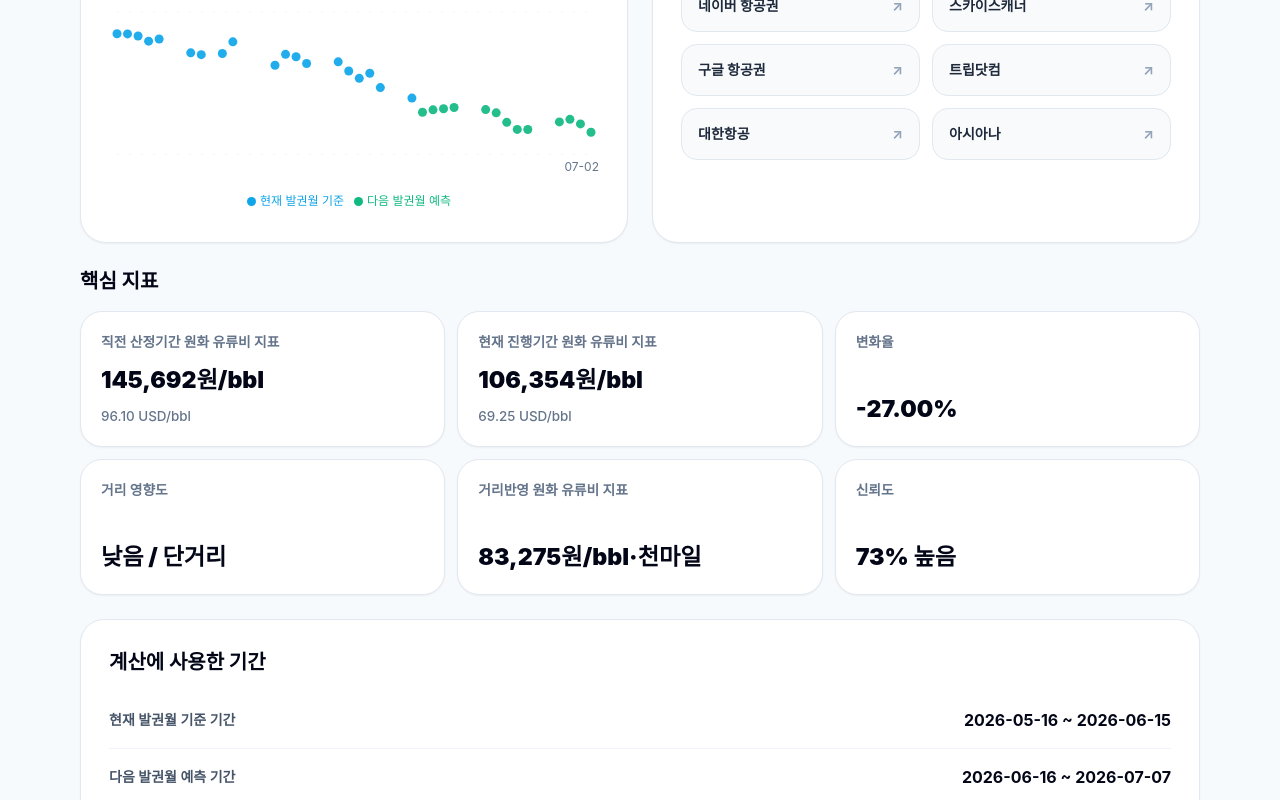
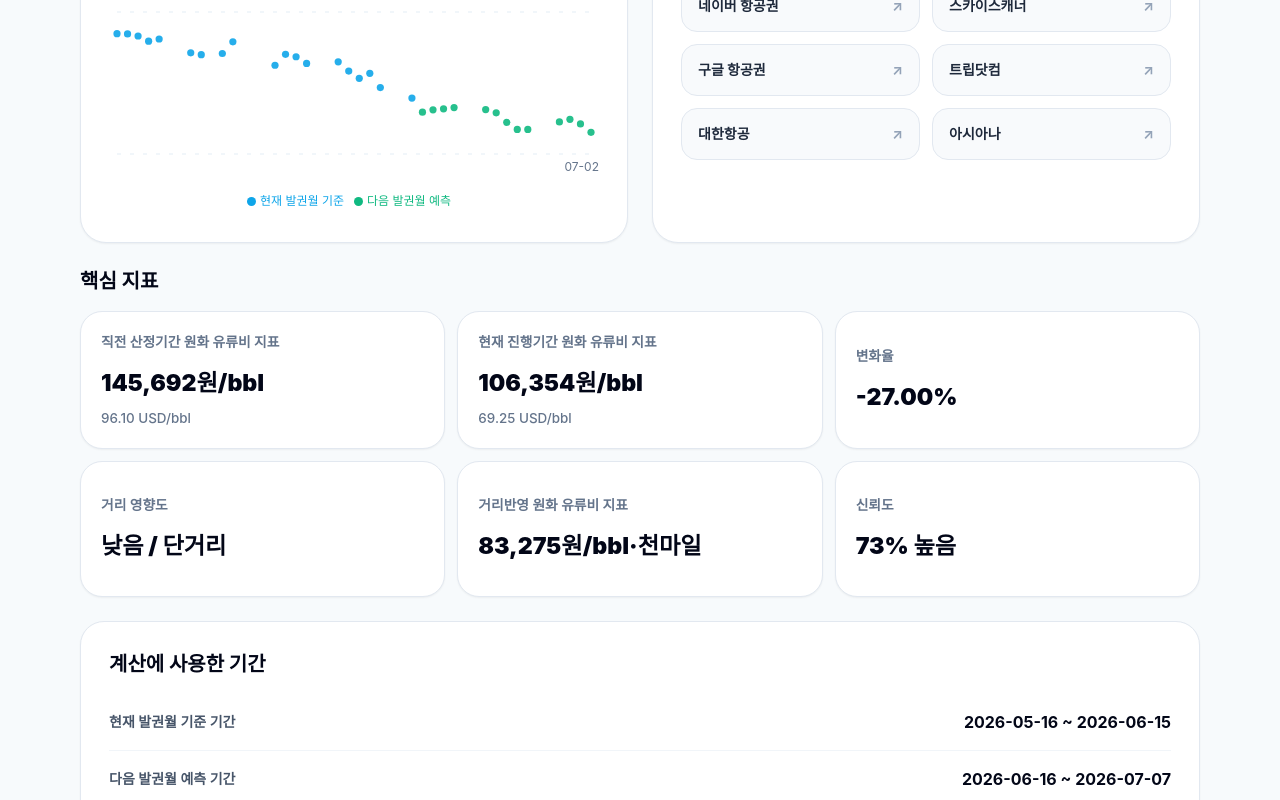
Before and after one commit to day27N/0708, a Next.js app: page / in a window 1280 px wide. Shown: the part 1310-2110 px from the top of the page. Built offline with nearby package versions, Linux system fonts and the light colour scheme.

Commit message:
Polish chart guides and metric alignment

```diff
--- a/src/components/KeyMetrics.tsx
+++ b/src/components/KeyMetrics.tsx
@@ -19,9 +19,9 @@ type MetricItem = {
 
 function MetricCard({ label, value, sub }: MetricItem) {
   return (
-    <div className="flex min-h-[136px] min-w-0 flex-col justify-between rounded-[22px] border border-slate-200 bg-white p-5 shadow-sm">
+    <div className="flex min-h-[136px] min-w-0 flex-col justify-center rounded-[22px] border border-slate-200 bg-white p-5 shadow-sm">
       <div className="break-keep text-[0.86rem] font-semibold leading-5 text-slate-500">{label}</div>
-      <div className="mt-3 break-keep text-[1.28rem] font-black leading-snug text-slate-950 sm:text-[1.45rem]">
+      <div className="mt-4 break-keep text-[1.28rem] font-black leading-snug text-slate-950 sm:text-[1.45rem]">
         <span className="whitespace-normal">{value}</span>
       </div>
       {sub ? <div className="mt-2 whitespace-nowrap text-[0.84rem] font-medium text-slate-500">{sub}</div> : null}
--- a/src/components/TrendChart.tsx
+++ b/src/components/TrendChart.tsx
@@ -51,7 +51,7 @@ function CustomTooltip({ active, payload }: any) {
 
 function PointShape(props: any) {
   const { cx, cy, fill } = props
-  return <circle cx={cx} cy={cy} r={4.5} fill={fill} fillOpacity={0.92} />
+  return <circle cx={cx} cy={cy} r={3.6} fill={fill} fillOpacity={0.9} />
 }
 
 export default function TrendChart({
@@ -100,7 +100,7 @@ export default function TrendChart({
         ) : (
           <ResponsiveContainer width="100%" height="100%">
             <ScatterChart margin={{ top: 12, right: 8, bottom: 4, left: 8 }}>
-              <CartesianGrid vertical={false} stroke="#E2E8F0" strokeDasharray="2 10" strokeOpacity={0.5} />
+              <CartesianGrid vertical={false} stroke="#D9E6F2" strokeDasharray="4 9" strokeOpacity={0.72} />
               <XAxis
                 type="number"
                 dataKey="timestamp"
```
